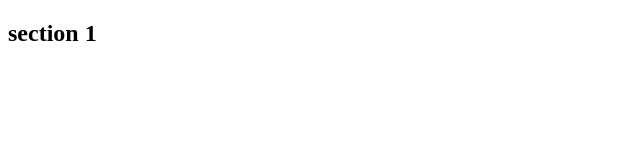
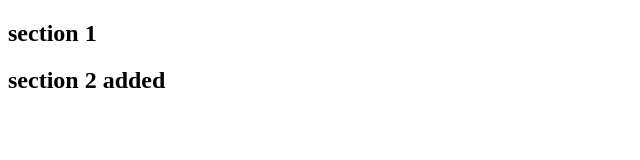
Before and after one commit to JCayllahuaG/Probes, a plain HTML site: page index.html in a window 1280 px wide. Shown: the whole page, without its empty margins (0-640 px from the left). Drawn offline with Linux system fonts and the light colour scheme.

```diff
--- a/index.html
+++ b/index.html
@@ -10,5 +10,9 @@
     <section>
         <h1>section 1</h1>
     </section>
+
+    <section>
+        <h1> section 2 added</h1>
+    </section>
 </body>
 </html>
```
